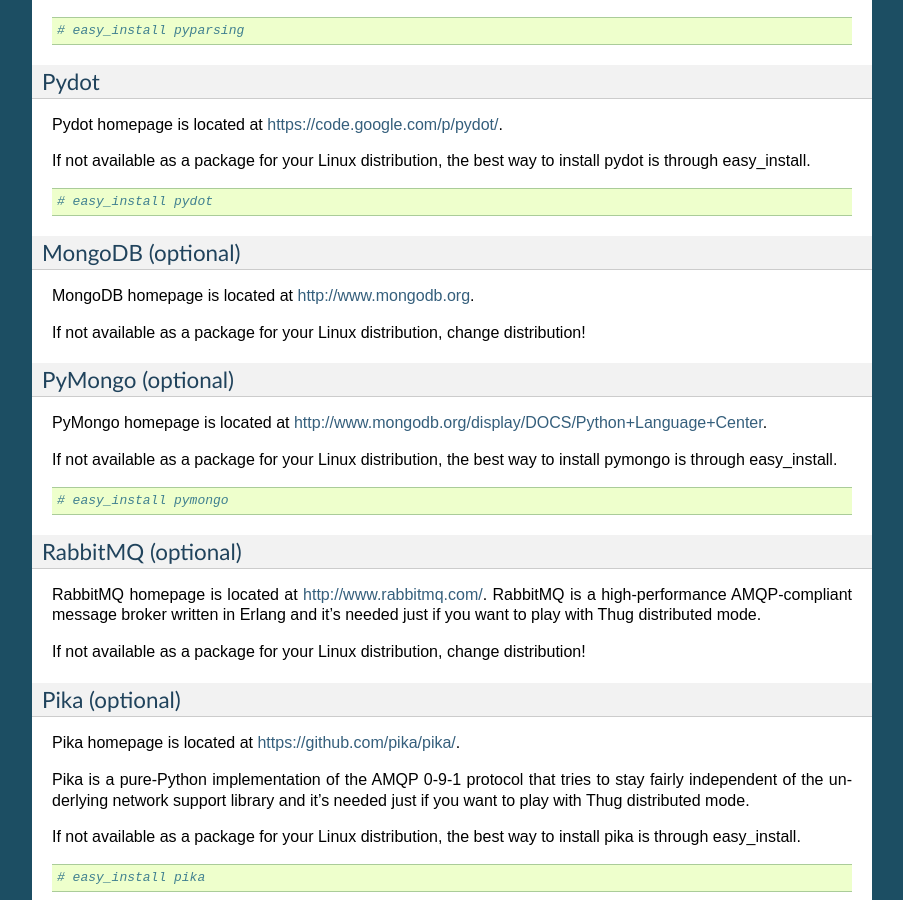
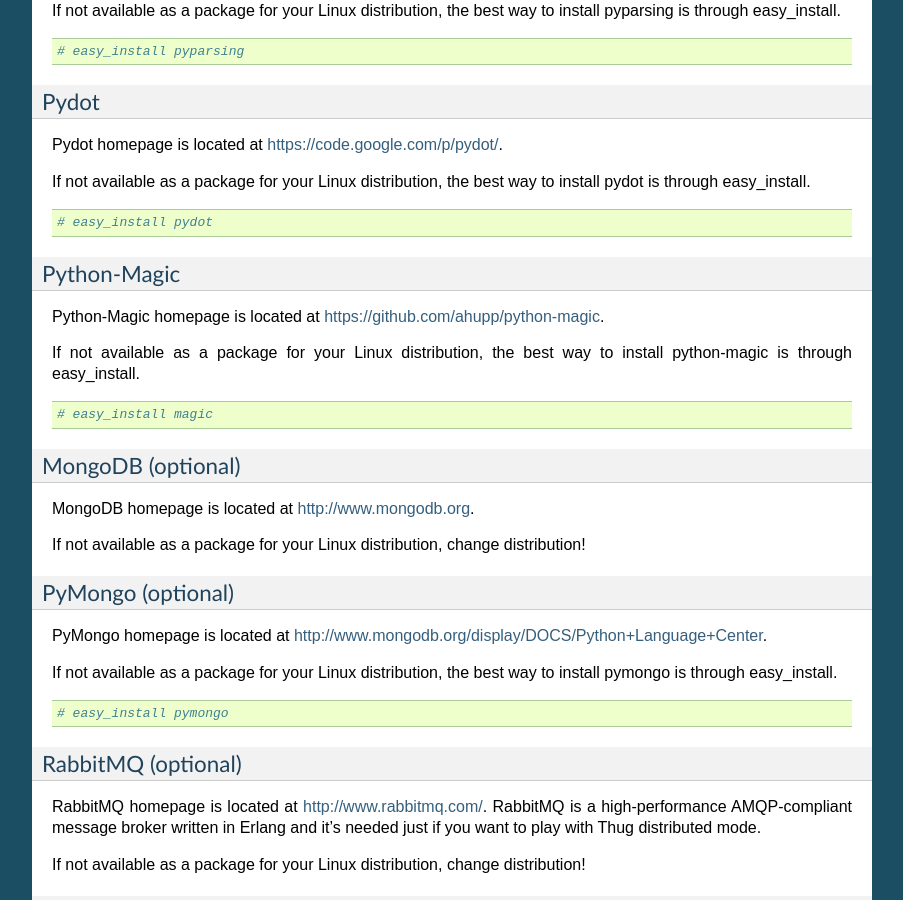
Before and after one commit to buffer/thug, a Sphinx documentation site: the page built from doc/source/build.rst, in a window 1280 px wide and 900 px high, scrolled down 4027 px. Shown: the whole window, without its empty margins (198-1101 px from the left). Built offline with Sphinx 7.4.7, drawn with Linux system fonts in a browser that asks for light colours; some of the changed text lies outside the part shown.

Commit message:
Documentation update

```diff
--- a/doc/source/build.rst
+++ b/doc/source/build.rst
@@ -17,10 +17,11 @@
 * Chardet
 * httplib2
 * Cssutils
+* Zope interface
 * Graphviz
 * Pyparsing
 * Pydot
-* Zope interface
+* Python-Magic
 * MongoDB (optional)
 * PyMongo (optional)
 * RabbitMQ (optional)
@@ -291,6 +292,19 @@
         # easy_install pydot
 
 
+Python-Magic
+^^^^^^^^^^^^
+
+Python-Magic homepage is located at https://github.com/ahupp/python-magic.
+
+If not available as a package for your Linux distribution, the best way
+to install python-magic is through easy_install.
+
+.. code-block:: sh
+
+        # easy_install magic
+
+
 MongoDB (optional)
 ^^^^^^^^^^^^^^^^^^
 
```
Also changed, not shown: 1 other file.
